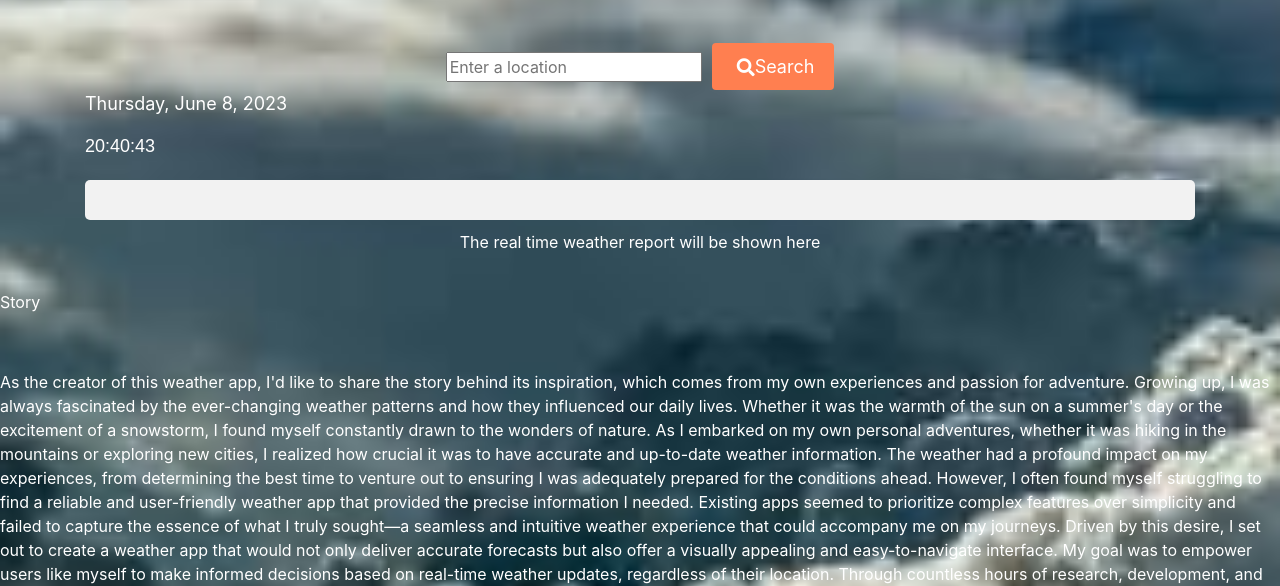
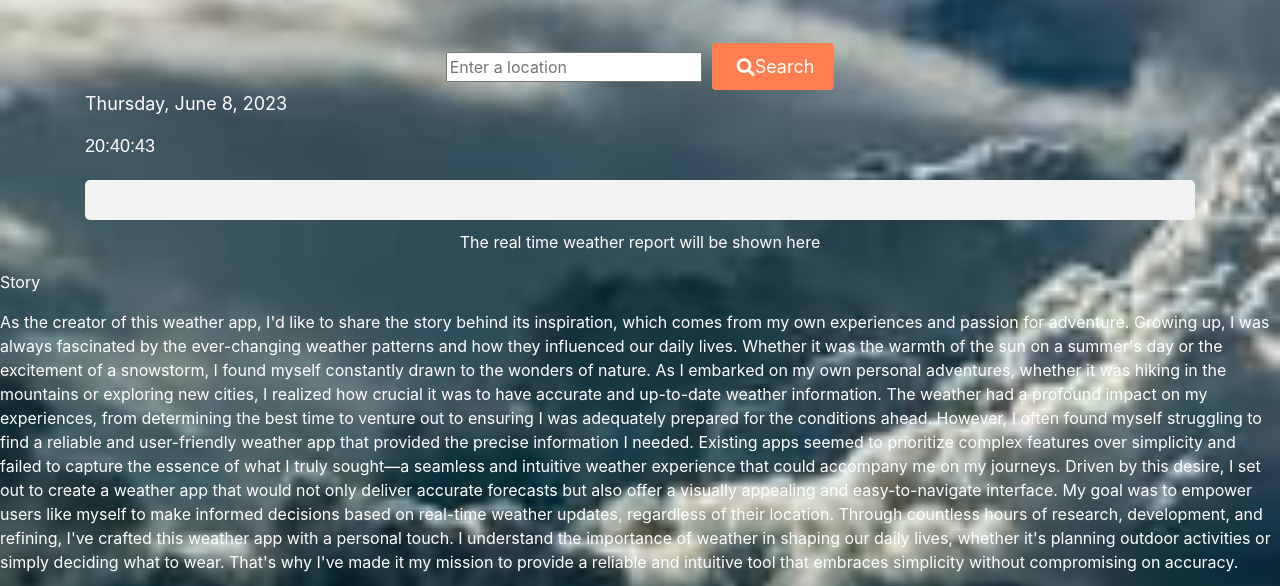
Before and after one commit to OfficialEcho95/landing_page, a plain HTML site: page index.html in a window 1280 px wide. Shown: the part 139-725 px from the top of the page. Drawn offline with nearby package versions, Linux system fonts and the light colour scheme.

Commit message:
a little update

```diff
--- a/index.html
+++ b/index.html
@@ -189,7 +189,7 @@
     <p>
         Story
     </p>
-        <p>
+    <p id = "back_story">
         As the creator of this weather app, I'd like to share the story behind its inspiration, which comes from my
         own experiences and passion for adventure.
 
--- a/intro.css
+++ b/intro.css
@@ -1,5 +1,5 @@
 
-body {
+body, header, footer {
         width: 100%;
         font-family: Arial, sans-serif;
         text-align: center;
@@ -136,8 +136,8 @@ header {
     align-content:last baseline;
 }
 
-#about p {
-    padding: 20px 0 20px 0;
+#about p #back_story{
+    margin-bottom: 30px;
     /* align-items: flex-start; */
-    justify-content: left;
+    align-content: end;
 }
```
Lines whose indentation alone changed are shown as unchanged.
